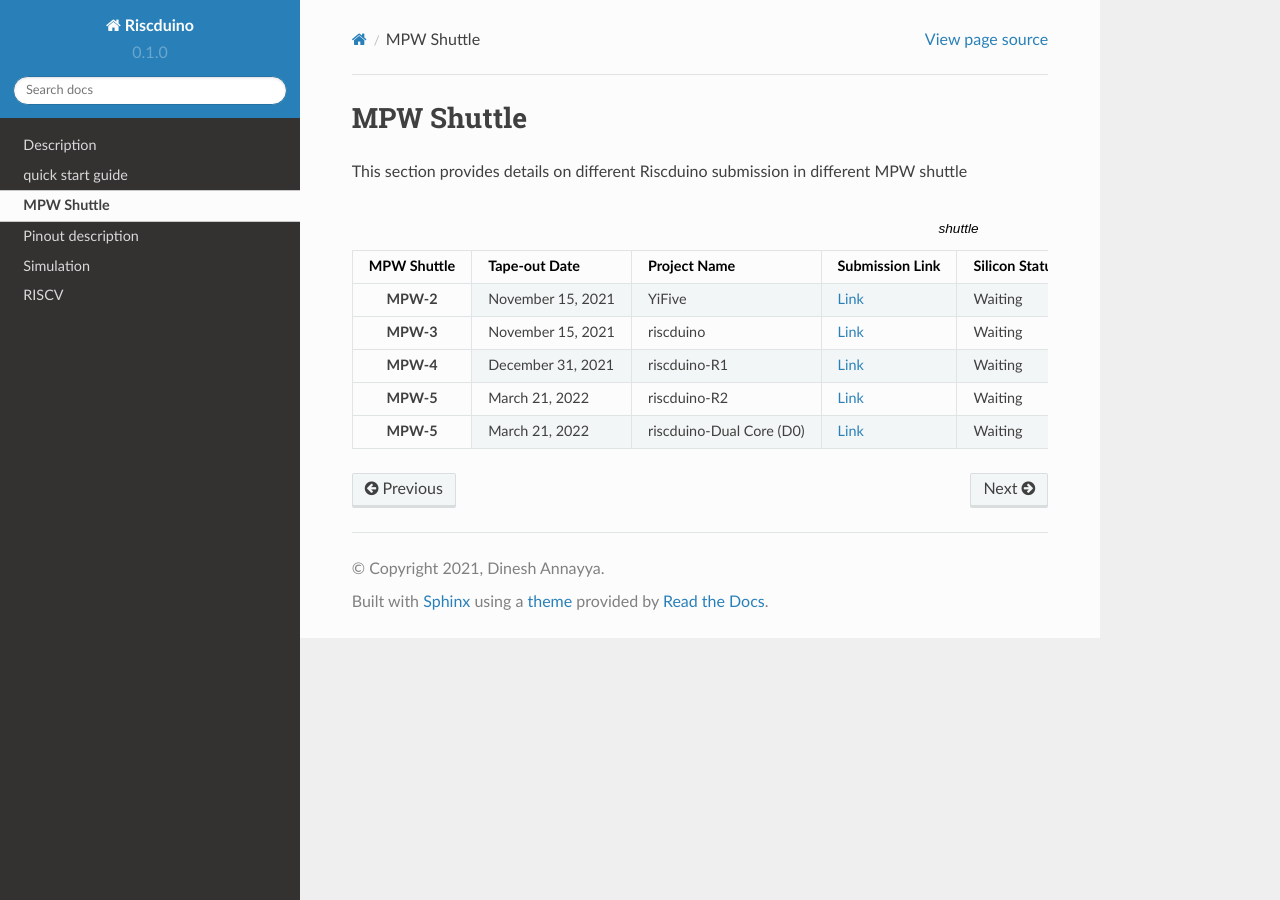
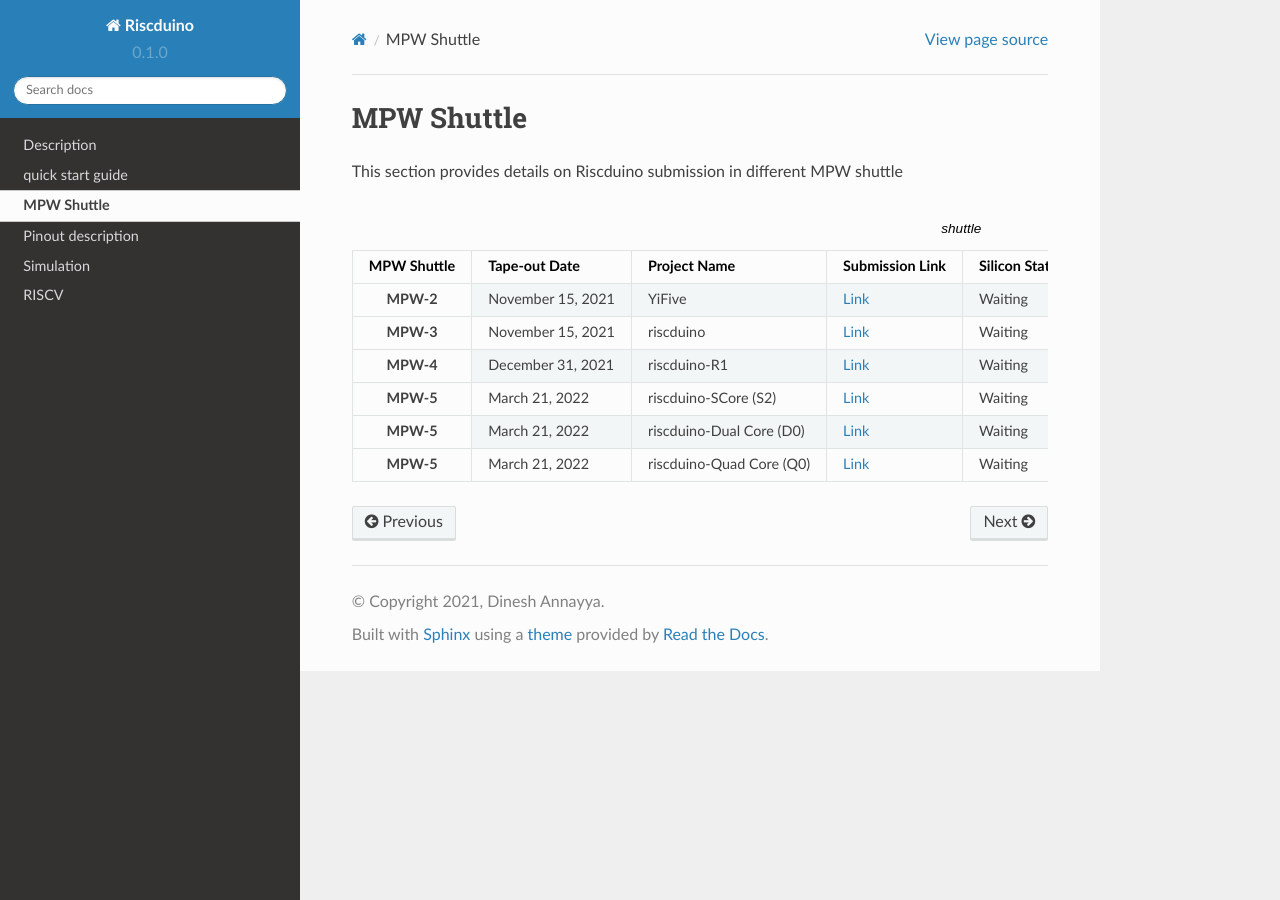
Before and after one commit to dineshannayya/riscduino-docs, a Sphinx documentation site: the page built from docs/source/mpw-shuttle.rst, in a window 1280 px wide. Built offline with Sphinx 7.4.7 and the Read the Docs theme 2.0.0, drawn with Linux system fonts in a browser that asks for light colours; pages that are not in the unit, such as notebooks, are missing from menus.

Commit message:
doc update

```diff
--- a/docs/source/description.rst
+++ b/docs/source/description.rst
@@ -47,6 +47,7 @@
     * Simple SPI Master
     * 6 Channel ADC (in Progress)
     * 6 PWM
+    * 3 Timer (16 Bit), 1us/1ms/1second resolution
     * Pin Compatbible to arudino uno
     * Wishbone compatible design
     * Written in System Verilog
--- a/docs/source/introduction.rst
+++ b/docs/source/introduction.rst
@@ -24,8 +24,10 @@
 This project uses only open source tool set for RTL to GDS implementations.
 The SOC follows openroad/openlane flow and development environment is compatible with efabless/carvel MPW methodology.
 
-The Github Repo could be found here:`Riscdino database <https://github.com/dineshannayya/riscduino/>`_
-and database include all the RTL, Verification and Silicon implementation scripts.
+The Github Repo could be found here and database include all the RTL, Verification and Silicon implementation scripts.
+* `Riscdino Single Core database <https://github.com/dineshannayya/riscduino/>`_
+* `Riscdino Dual Core database <https://github.com/dineshannayya/riscduino_dcore/>`_
+* `Riscdino Quad Core database <https://github.com/dineshannayya/riscduino_qcore/>`_
 
 The documentation contains the following chapters:
 
--- a/docs/source/mpw-shuttle.rst
+++ b/docs/source/mpw-shuttle.rst
@@ -21,7 +21,7 @@
 MPW Shuttle
 ===========
 
-This section provides details on different Riscduino submission in different MPW shuttle
+This section provides details on Riscduino submission in different MPW shuttle
 
 
 .. list-table:: shuttle
@@ -38,30 +38,36 @@
     * - MPW-2
       - November 15, 2021
       - YiFive
-      - `Link <https://efabless.com/projects/152/>`_
+      - `Link <https://platform.efabless.com/projects/152/>`_
       - Waiting
       - Single Riscv core without cache+SDRAM, Not compatible with Arudino pins
     * - MPW-3
       - November 15, 2021
       - riscduino
-      - `Link <https://efabless.com/projects/385/>`_
+      - `Link <https://platform.efabless.com/projects/385/>`_
       - Waiting
       - Single Riscv core without cache
     * - MPW-4
       - December 31, 2021
       - riscduino-R1
-      - `Link <https://efabless.com/projects/575/>`_
+      - `Link <https://platform.efabless.com/projects/575/>`_
       - Waiting
       - Single Riscv core with cache + SRAM
     * - MPW-5
       - March 21, 2022
-      - riscduino-R2
-      - `Link <https://efabless.com/projects/670/>`_
+      - riscduino-SCore (S2)
+      - `Link <https://platform.efabless.com/projects/67/>`_
       - Waiting
       - Single Riscv core with cache + DFFRAM
     * - MPW-5
       - March 21, 2022
       - riscduino-Dual Core (D0)
-      - `Link <https://efabless.com/projects/718/>`_
+      - `Link <https://platform.efabless.com/projects/718>`_
       - Waiting
-      - Dual Riscv core with cache + DFFRAM
+      - Dual Riscv core with cache + SRAM
+    * - MPW-5
+      - March 21, 2022
+      - riscduino-Quad Core (Q0)
+      - `Link <https://platform.efabless.com/projects/782>`_
+      - Waiting
+      - Quad Riscv core with cache + SRAM
```
